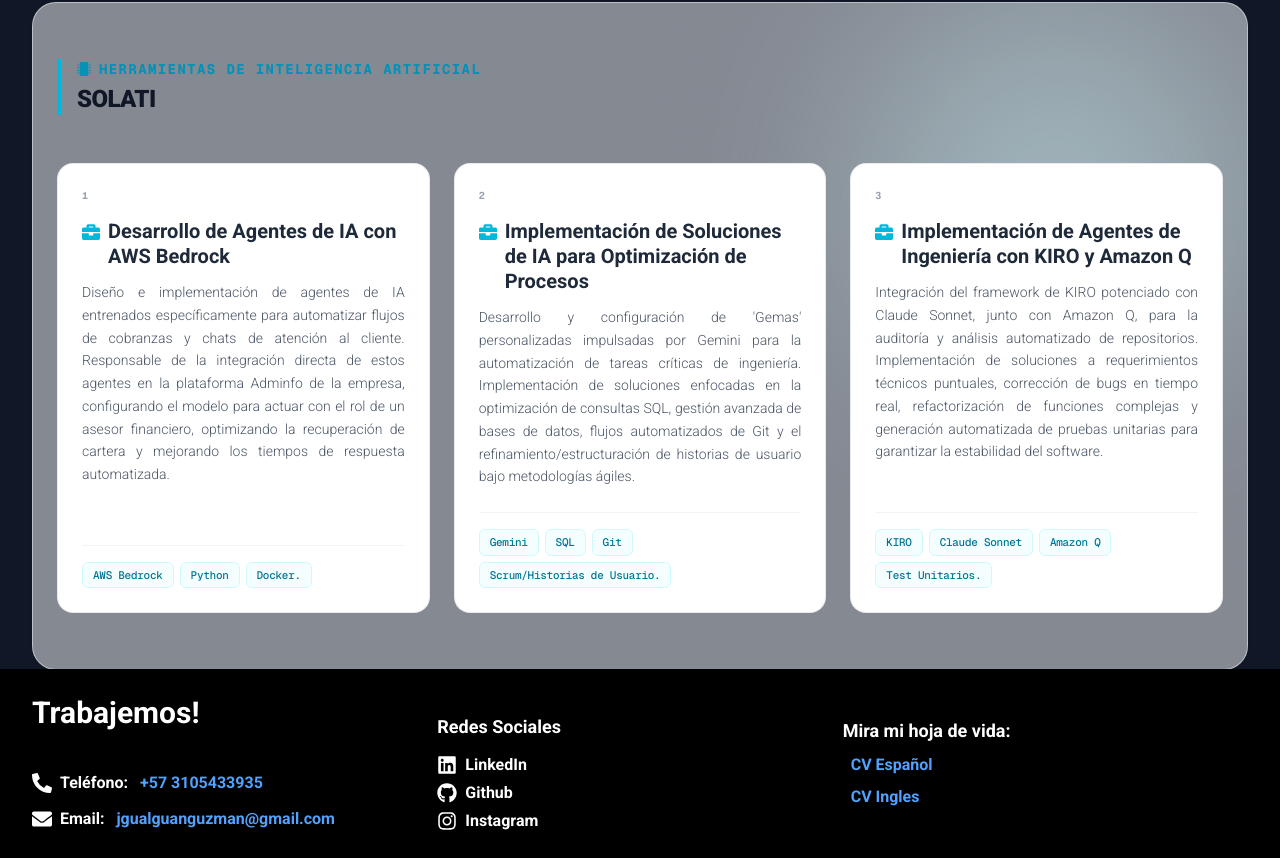
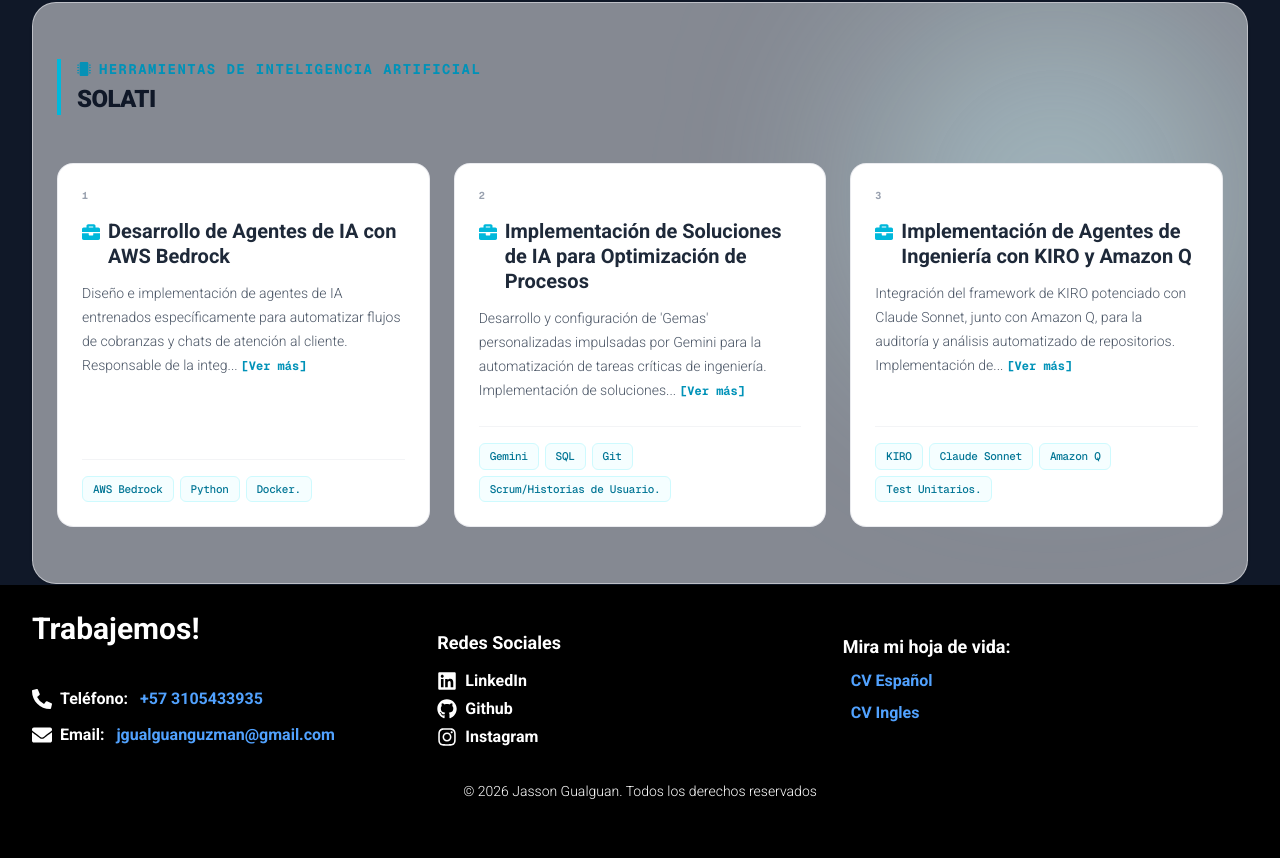
Before and after one commit to Jassonesteban/CVJassonGualguan, a Next.js app: page / in a window 1280 px wide. Shown: the part 2742-3600 px from the top of the page. Built offline with nearby package versions, Linux system fonts and the light colour scheme.

Commit message:
seccion de inteligencia artifical agregada version tres

```diff
--- a/src/app/components/ArtificialIntelligence.js
+++ b/src/app/components/ArtificialIntelligence.js
@@ -1,8 +1,6 @@
 "use client";
-import {
-  FaBriefcase,
-  FaMicrochip,
-} from "react-icons/fa";
+import { useState } from "react";
+import { FaBriefcase, FaMicrochip } from "react-icons/fa";
 import { Roboto } from "next/font/google";
 
 const roboto = Roboto({
@@ -11,6 +9,8 @@
 });
 
 export default function ArtificialIntelligence({ ia }) {
+  const [expandedIndex, setExpandedIndex] = useState(null);
+
   if (!ia || ia.length === 0) return null;
 
   return (
@@ -31,20 +31,24 @@
           {ia[0].Empresa}
         </h2>
       </div>
+
       <div className="grid grid-cols-1 md:grid-cols-3 gap-6 relative z-10">
         {ia.map((job, index) => {
           const tags = job["Pila tecnologica"]
             ? job["Pila tecnologica"].split(",").map((tag) => tag.trim())
             : [];
 
+          const isExpanded = expandedIndex === index;
+          const limit = 160;
+          const shouldTruncate = job.Responsabilidad.length > limit;
+          const textToShow = isExpanded ? job.Responsabilidad : `${job.Responsabilidad.substring(0, limit)}...`;
+
           return (
             <div
               key={index}
-              // Estilo Clean Tech: Fondo blanco puro, bordes finos, y en hover un brillo cyan limpio con sombra flotante
               className="p-6 bg-white rounded-2xl border border-gray-200/80 flex flex-col justify-between transition-all duration-300 hover:-translate-y-1 hover:border-cyan-400 hover:shadow-[0_10px_30px_rgba(6,182,212,0.08)] group"
             >
               <div>
-                {/* Header de la Card estilo metadatos de consola */}
                 <div className="flex justify-between items-center mb-4">
                   <span className="text-[10px] font-bold text-gray-400 font-mono tracking-widest uppercase">
                     {index + 1}
@@ -57,7 +61,6 @@
                   )}
                 </div>
 
-                {/* Título del Proyecto */}
                 <h3
                   className={`text-xl font-bold text-gray-800 group-hover:text-cyan-600 transition-colors duration-300 mb-3 leading-tight flex items-start ${roboto.className}`}
                 >
@@ -68,13 +71,20 @@
                   {job.Titulo}
                 </h3>
 
-                {/* Descripción / Responsabilidad */}
-                <p className="text-gray-600 text-sm text-justify leading-relaxed font-normal">
-                  {job.Responsabilidad}
+                <p className="text-gray-600 text-sm text-justify leading-relaxed font-normal inline">
+                  {textToShow}
                 </p>
+
+                {shouldTruncate && (
+                  <button
+                    onClick={() => setExpandedIndex(isExpanded ? null : index)}
+                    className="text-xs font-bold text-cyan-600 hover:text-cyan-700 ml-1 font-mono transition-colors duration-150 inline-block focus:outline-none"
+                  >
+                    {isExpanded ? "[Ver menos]" : "[Ver más]"}
+                  </button>
+                )}
               </div>
 
-              {/* 🏷️ TAGS SEMI-TRANSPARENTES DE TECNOLOGÍA */}
               {tags.length > 0 && (
                 <div className="mt-6 border-t border-gray-100 pt-4">
                   <div className="flex flex-wrap gap-1.5">
```
